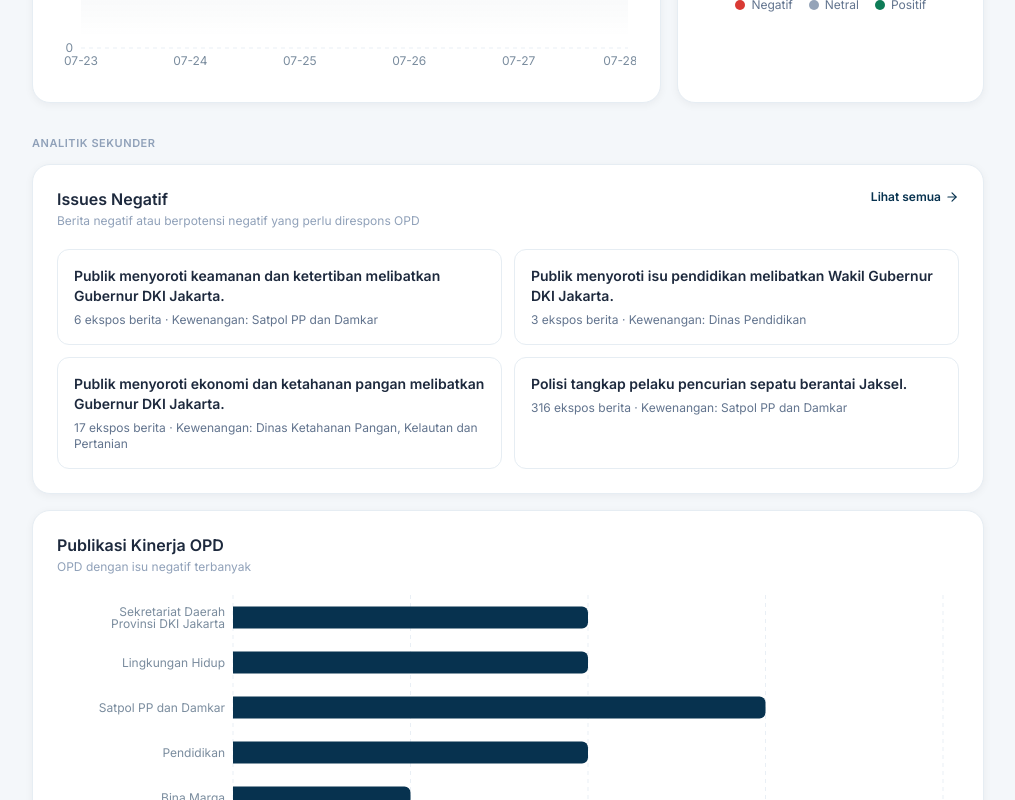
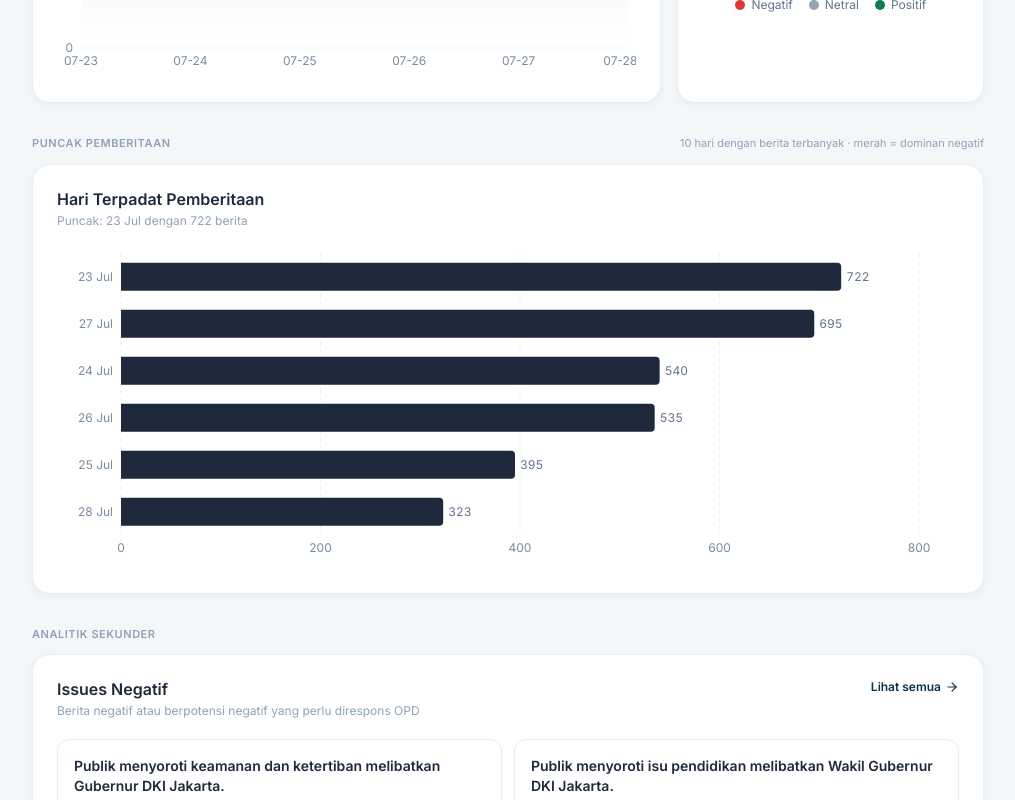
Before and after one commit to Neterra-ind/Dashboard-Pemprov-DKI-Jakarta, a React (Vite) app: page / in a window 1280 px wide. Shown: the part 1080-1880 px from the top of the page, without its empty margins (264-1279 px from the left). Built offline with nearby package versions, Linux system fonts and the light colour scheme.

Commit message:
Add Puncak Pemberitaan bar chart to Dashboard
Top 10 hari terpadat dari beritaJakarta.json dengan warna bar
hitam (dominan netral/positif) atau merah (dominan negatif).
Label angka ditampilkan di ujung tiap bar.

Co-Authored-By: Claude Sonnet 4.6 <noreply@anthropic.com>

```diff
--- a/src/pages/Dashboard.tsx
+++ b/src/pages/Dashboard.tsx
@@ -7,6 +7,7 @@ import {
   BarChart,
   CartesianGrid,
   Cell,
+  LabelList,
   Legend,
   Pie,
   PieChart,
@@ -211,6 +212,25 @@ export function Dashboard() {
     [],
   )
 
+  const puncakPemberitaan = useMemo(() => {
+    const map = new Map<string, { jumlah: number; negatif: number }>()
+    for (const b of beritaFiltered) {
+      const e = map.get(b.tanggal) ?? { jumlah: 0, negatif: 0 }
+      e.jumlah++
+      if (b.sentimen === 'Negatif') e.negatif++
+      map.set(b.tanggal, e)
+    }
+    const BULAN = ['Jan','Feb','Mar','Apr','Mei','Jun','Jul','Agu','Sep','Okt','Nov','Des']
+    return Array.from(map.entries())
+      .map(([tanggal, { jumlah, negatif }]) => {
+        const d = new Date(tanggal)
+        const isNegatif = jumlah > 0 && negatif / jumlah > 0.5
+        return { name: `${d.getDate()} ${BULAN[d.getMonth()]}`, tanggal, jumlah, fill: isNegatif ? '#ef4444' : '#1e293b' }
+      })
+      .sort((a, b) => b.jumlah - a.jumlah)
+      .slice(0, 10)
+  }, [beritaFiltered])
+
   const rankingOpdTeratas = useMemo(
     () =>
       daftarRankingOpd
@@ -385,7 +405,34 @@ export function Dashboard() {
         </div>
       </section>
 
-      {/* 6 — Secondary Analytics */}
+      {/* 6 — Puncak Pemberitaan */}
+      <section>
+        <SectionLabel hint="10 hari dengan berita terbanyak · merah = dominan negatif">Puncak Pemberitaan</SectionLabel>
+        <Card>
+          <CardHeader
+            title="Hari Terpadat Pemberitaan"
+            subtitle={puncakPemberitaan[0] ? `Puncak: ${puncakPemberitaan[0].name} dengan ${puncakPemberitaan[0].jumlah} berita` : ''}
+          />
+          <CardContent>
+            <ResponsiveContainer width="100%" height={320}>
+              <BarChart data={puncakPemberitaan} layout="vertical" margin={{ left: 8, right: 40, top: 4, bottom: 4 }}>
+                <CartesianGrid {...gridProps} horizontal={false} />
+                <XAxis type="number" {...axisProps} allowDecimals={false} />
+                <YAxis type="category" dataKey="name" {...axisProps} width={56} />
+                <Tooltip content={<ChartTooltip />} cursor={cursorFill} />
+                <Bar dataKey="jumlah" name="Berita" radius={[0, 4, 4, 0]} maxBarSize={28}>
+                  {puncakPemberitaan.map((entry) => (
+                    <Cell key={entry.tanggal} fill={entry.fill} />
+                  ))}
+                  <LabelList dataKey="jumlah" position="right" style={{ fontSize: 12, fill: '#64748b', fontVariantNumeric: 'tabular-nums' }} />
+                </Bar>
+              </BarChart>
+            </ResponsiveContainer>
+          </CardContent>
+        </Card>
+      </section>
+
+      {/* 7 — Secondary Analytics */}
       <section className="space-y-4">
         <SectionLabel>Analitik Sekunder</SectionLabel>
 
```
